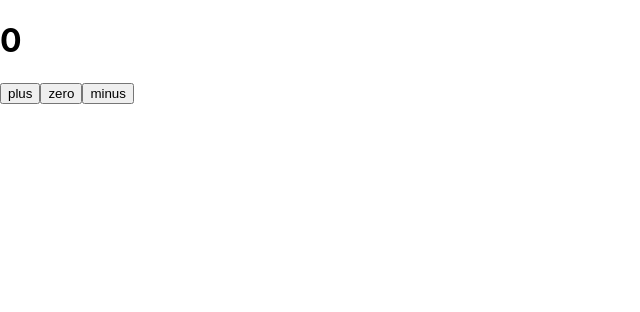
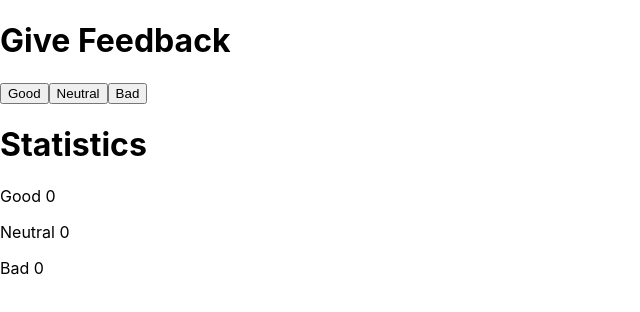
Before and after one commit to FrancisQ/EduNode, a React (Create React App) app: page / in a window 1280 px wide. Shown: the top 312 px of the page, without its empty margins (0-640 px from the left). Built offline with nearby package versions, Linux system fonts and the light colour scheme.

Commit message:
removed previous commment section, branched, completed section 1.7

```diff
--- a/src/App.js
+++ b/src/App.js
@@ -1,99 +1,43 @@
 import './App.css';
 import React, { useState } from 'react'
 
-const App = () => {
-  const [counter, setCounter] = useState(0)
-
-  const increaseByOne = () => setCounter(counter + 1)
-  const decreaseByOne = () => setCounter(counter - 1)
-  const setToZero = () => setCounter(0)
-
+const Button = ({ handleClick, text }) => {
   return (
-    <div>
-      <Display counter={counter} />
-      <Button
-        onClick={increaseByOne}
-        text='plus'
-      />
-      <Button
-        onClick={setToZero}
-        text='zero'
-      />
-      <Button
-        onClick={decreaseByOne}
-        text='minus'
-      />
-    </div>
+    <button onClick={handleClick}>{text}</button>
   )
 }
 
-const Display = ({ counter }) => <h1>{counter}</h1>
-const Button = ({ onClick, text }) => (
-  <button onClick={onClick}>
-    {text}
-  </button>
-)
+const Stat = ({ reviewText, number }) => {
+  return <p>{reviewText} {number}</p>
+}
 
+const App = () => {
+  const [good, setGood] = useState(0)
+  const [neutral, setNeutral] = useState(0)
+  const [bad, setBad] = useState(0)
 
-// Section 1.3 - 1.5 commented below for simplicity
-/*
-const Header = (props) => (
-  <h1>{props.course.name}</h1>
-)
-const App = () => {
-  const course = {
-    name: 'Half Stack application development',
-    parts: [
-      {
-        name: "Fundamentals of React",
-        exercise: 10
-      },
-      {
-        name: "Using props to pass data",
-        exercise: 7
-      },
-      {
-        name: "State of a component",
-        exercise: 14
-      }
-    ]
-  }
+  const handleGood = () => setGood(good + 1)
+  const handleNeutral = () => setNeutral(neutral + 1)
+  const handleBad = () => setBad(bad + 1)
 
+  const getCount = (reviewType) => reviewType
+
+  console.log({ good })
   return (
-    <div>
-      <Header course={course} />
-      <Content parts={course.parts} />
-      <Total parts={course.parts} />
+    <div className="wrapper">
+      <h1>Give Feedback</h1>
+      <Button handleClick={handleGood} text="Good"></Button>
+      <Button handleClick={handleNeutral} text="Neutral"></Button>
+      <Button handleClick={handleBad} text="Bad"></Button>
+      <br />
+
+      <h1>Statistics</h1>
+      <Stat reviewText="Good" number={getCount(good)}></Stat>
+      <Stat reviewText="Neutral" number={getCount(neutral)}></Stat>
+      <Stat reviewText="Bad" number={getCount(bad)}></Stat>
     </div>
+
   )
 }
 
-
-
-const Content = (props) => (
-  <div>
-    <Part name={props.parts[0].name} exercise={props.parts[0].exercise} />
-    <Part name={props.parts[1].name} exercise={props.parts[1].exercise} />
-    <Part name={props.parts[2].name} exercise={props.parts[2].exercise} />
-  </div >
-)
-
-const Part = (props) => (
-  <p>{props.name} - {props.exercise} exercises</p>
-)
-
-const Total = (props) => {
-
-  let total = 0
-  props.parts.forEach(element => {
-    total += element.exercise
-  });
-
-  return (
-    <p> Total number of exercises {total} </p>
-  )
-
-}
-*/
-
 export default App;
```
Also changed, not shown: src/App.css (line endings or trailing spaces).
